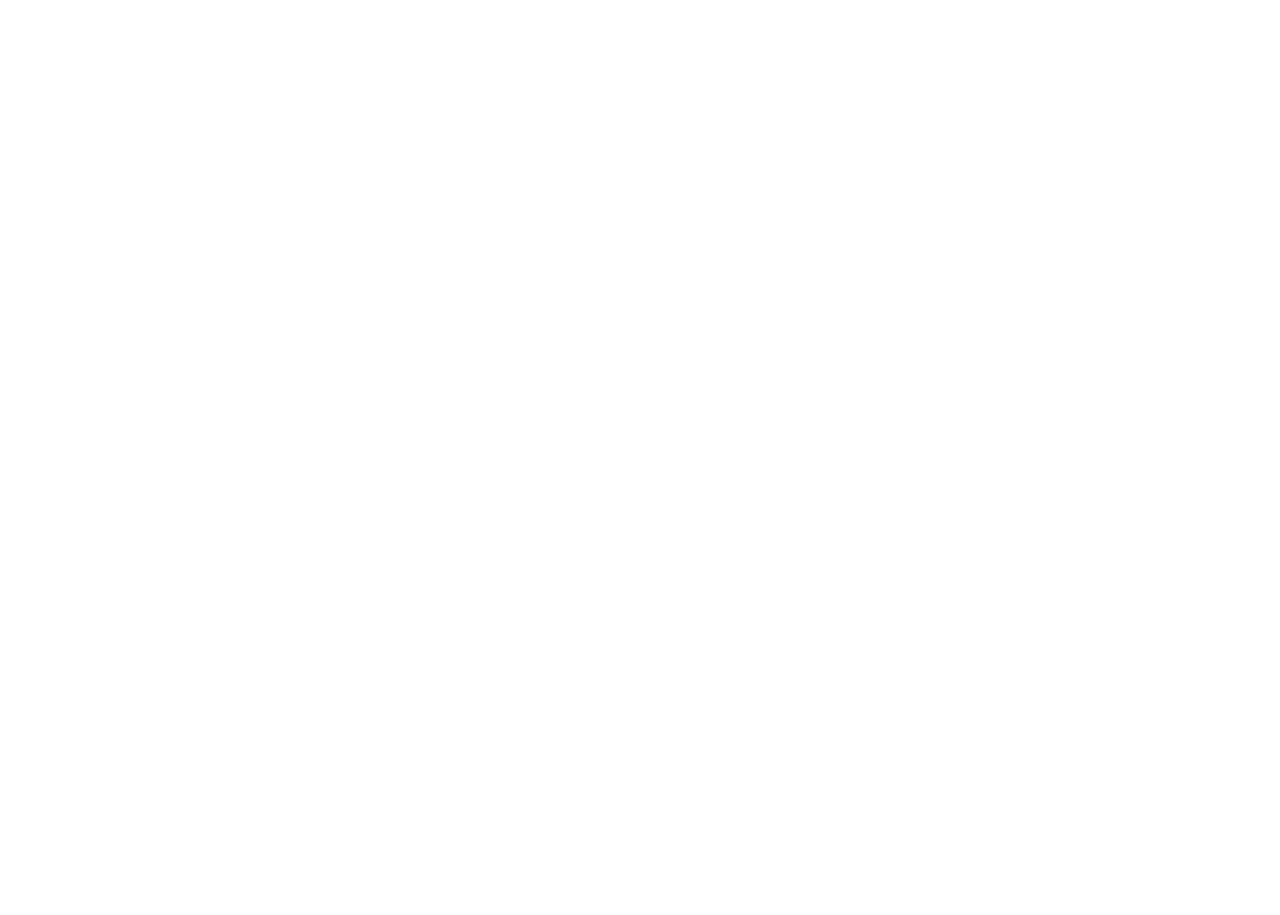
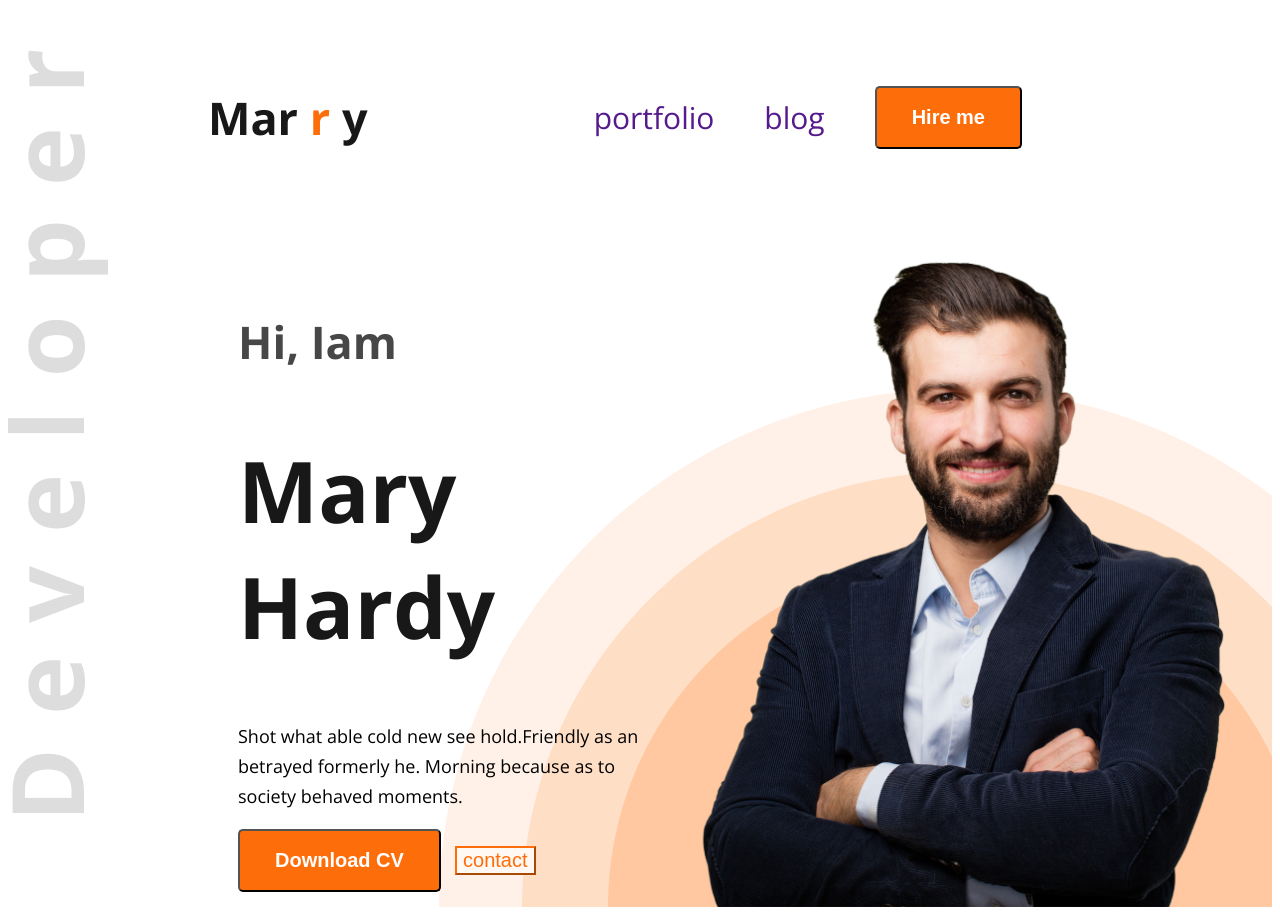
Before and after one commit to Sumaiya2065/web-deb-portfolio, a plain HTML site: page index.html in a window 1280 px wide. Before the commit the page ends 800 px from the top, so only its background shows below. Drawn offline with nearby package versions, Linux system fonts and the light colour scheme.

Commit message:
add nav part

```diff
--- a/index.html
+++ b/index.html
@@ -4,18 +4,38 @@
     <meta charset="UTF-8">
     <meta name="viewport" content="width=device-width, initial-scale=1.0">
     <title>Document</title>
+    <link rel="preconnect" href="https://fonts.googleapis.com">
+    <link rel="preconnect" href="https://fonts.gstatic.com" crossorigin>
+    <link href="https://fonts.googleapis.com/css2?family=Open+Sans:ital,wght@0,300..800;1,300..800&display=swap" rel="stylesheet">
+    <link rel="stylesheet" href="styles/style.css">
 </head>
-<body>
-    <header>
+<body class="open-sans-normal">
+    <header class="header">
+    <nav>
+        <h1 class="title">Mar<span class="text-primary"> r </span>y</h1>
+        <ul>
+            <li><a class="dark-2" href="">portfolio</a></li>
+            <li><a class="dark-2" href="">blog</a></li>
+            <li><a href=""><button class="btn">Hire me</button></a></li>
+        </ul>
+    </nav>
+    <div class="bannar">
+        <div class="banner-content">
+            <h4 class="subtitle dark-2">Hi, Iam</h4>
+            <h1 class="title">Mary Hardy</h1>
+            <p class="content-pera">Shot what able cold new see hold.Friendly as an betrayed formerly he. Morning because as to society behaved moments.
 
+            </p>
+            <div class="button-info">
+                <button class="btn">Download CV</button>
+            <button class="infocontent">contact</button>
+            </div>
+
+        </div>
+        <img class="bannar-img" src="images/hardy.png" alt="">
+    </div>
     </header>
 
-    <main>
 
-    </main>
-
-    <footer>
-
-    </footer>
 </body>
 </html>
--- /dev/null
+++ b/styles/style.css
@@ -0,0 +1,99 @@
+
+.open-sans-normal {
+  font-family: "Open Sans", sans-serif;
+  font-optical-sizing: auto;
+
+  font-style: normal;
+  font-variation-settings:
+    "wdth" 100;
+}
+/* shared style */
+    .text-primary{
+        color:rgba(253, 110, 10, 1);
+    }
+
+    /* header style */
+    .header{
+        background-image: url("../images/developer.png"),url("../images/header_bg.png");
+        background-repeat: no-repeat;
+        background-position: top left, bottom right;
+    }
+/* nav style */
+
+
+nav{
+    display: flex;
+    align-items: center;
+    justify-content: space-between;
+    margin:50px 200px;
+}
+nav .title{
+    font-size:45px;
+    font-weight:800px;
+}
+nav ul li{
+    list-style: none;
+    font-size: 20px;
+    margin-right: 50px;
+
+
+}
+nav ul a{
+    text-decoration: none;
+    font-size: 30px;
+}
+nav ul{
+    display:flex;
+    align-items: center;
+
+}
+.btn{
+    background-color: rgba(253, 110, 10, 1);
+    color:rgba(255, 255, 255, 1);
+
+    font-weight: bold;
+    padding:18px 35px;
+    border-radius: 5px;
+    font-size: 20px;
+
+}
+/* banner style */
+
+.banner-content{
+    width: 585px;
+}
+.subtitle{
+font-size: 45px;
+color:rgba(71, 71, 71, 1);
+font-weight: 600px;
+
+}
+
+.title{
+    font-size:85px;
+    color:rgba(24, 24, 24, 1);
+    font-weight: bold;
+
+}
+.content-pera{
+    font-size: 18px;
+    line-height: 30px;
+    margin:3 0 15 0;
+}
+.bannar-img{
+   width: 580px;
+}
+.infocontent{
+    color:rgba(253, 110, 10, 1);
+    border-color:rgba(253, 110, 10, 1) ;
+    font-size: 20px;
+    background: rgba(255, 248, 243, 1);
+    margin-left: 10px;
+}
+.bannar{
+    display: flex;
+    justify-content:space-between;
+    align-items: center;
+    margin:0 38px 0 230px;
+
+}
```
